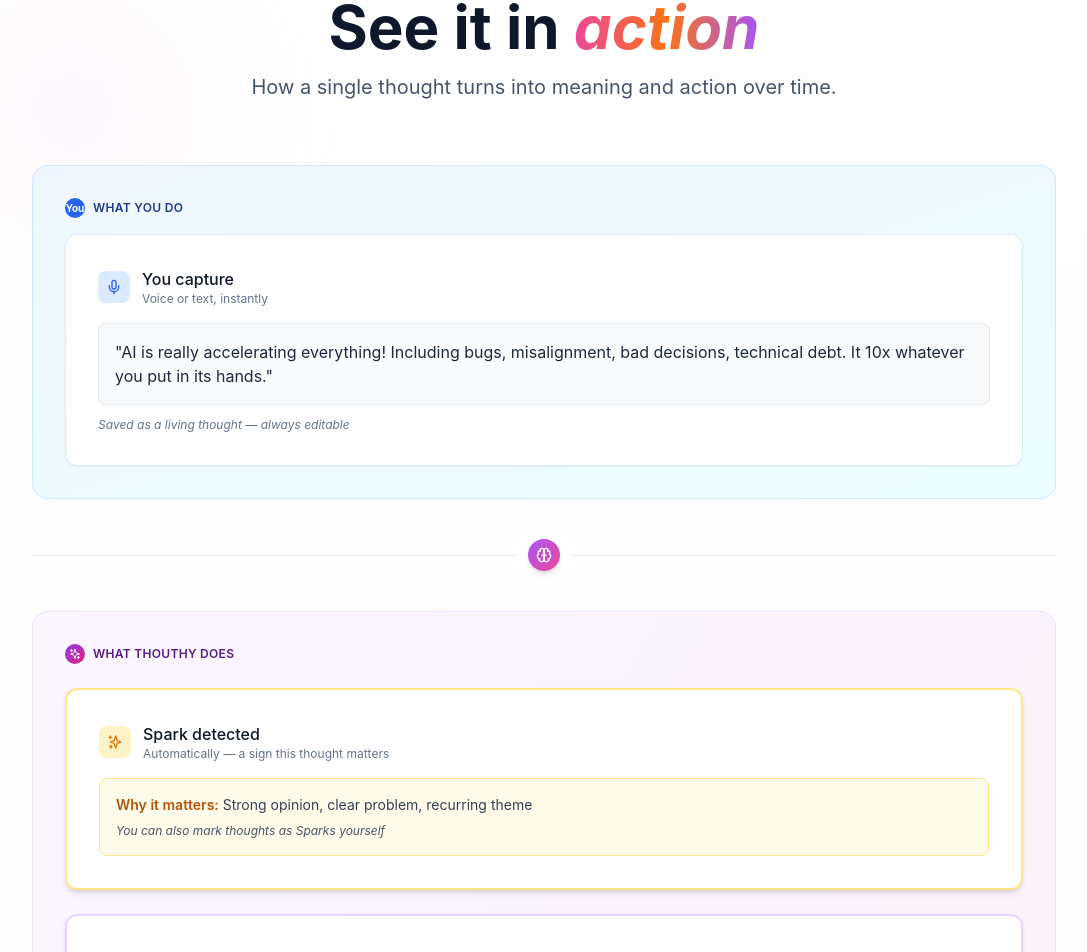
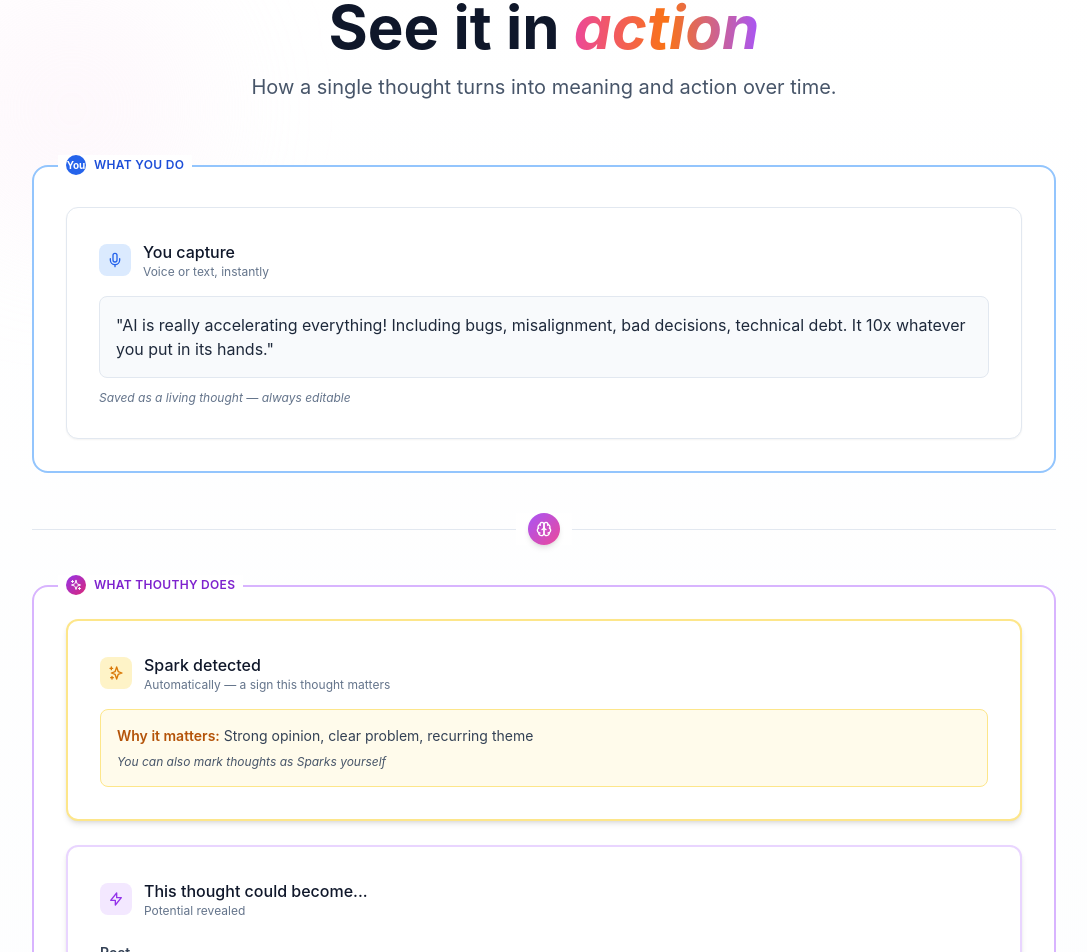
Before and after one commit to ovidon83/mindnestapp, a React (Vite) app: page / in a window 1280 px wide. Shown: the part 1455-2407 px from the top of the page, without its empty margins (96-1183 px from the left). Built offline with nearby package versions, Linux system fonts and the light colour scheme; no server answers.

Commit message:
Replace gradient backgrounds with clean borders and labels

```diff
--- a/src/components/CaptureView.tsx
+++ b/src/components/CaptureView.tsx
@@ -661,16 +661,18 @@
               <div className="max-w-5xl mx-auto space-y-6 sm:space-y-8">
 
                 {/* User Section */}
-                <div className="bg-gradient-to-br from-blue-50 to-cyan-50 rounded-2xl p-6 sm:p-8 border border-blue-200/60">
-                  <div className="flex items-center gap-2 mb-4">
-                    <div className="w-5 h-5 bg-blue-600 rounded-full flex items-center justify-center">
-                      <span className="text-white text-[10px] font-bold">You</span>
+                <div className="bg-white rounded-2xl p-6 sm:p-8 border-2 border-blue-300 relative">
+                  <div className="absolute -top-3 left-6 bg-white px-2">
+                    <div className="flex items-center gap-2">
+                      <div className="w-5 h-5 bg-blue-600 rounded-full flex items-center justify-center">
+                        <span className="text-white text-[10px] font-bold">You</span>
+                      </div>
+                      <h3 className="text-xs font-semibold text-blue-700 uppercase tracking-wide">What you do</h3>
                     </div>
-                    <h3 className="text-xs font-semibold text-blue-900 uppercase tracking-wide">What you do</h3>
                   </div>
 
                   {/* Step 1: Raw Thought Captured */}
-                  <div className="bg-white rounded-xl shadow-sm border border-blue-100 p-6 sm:p-8">
+                  <div className="bg-white rounded-xl shadow-sm border border-slate-200 p-6 sm:p-8 mt-2">
                     <div className="flex items-center gap-3 mb-4">
                       <div className="w-8 h-8 bg-blue-100 rounded-lg flex items-center justify-center">
                         <Mic className="w-4 h-4 text-blue-600" />
@@ -702,12 +704,14 @@
                 </div>
 
                 {/* Thouthy Section */}
-                <div className="bg-gradient-to-br from-purple-50 to-pink-50 rounded-2xl p-6 sm:p-8 border border-purple-200/60">
-                  <div className="flex items-center gap-2 mb-6">
-                    <div className="w-5 h-5 bg-gradient-to-br from-purple-600 to-pink-600 rounded-full flex items-center justify-center">
-                      <Sparkles className="w-3 h-3 text-white" />
+                <div className="bg-white rounded-2xl p-6 sm:p-8 border-2 border-purple-300 relative">
+                  <div className="absolute -top-3 left-6 bg-white px-2">
+                    <div className="flex items-center gap-2">
+                      <div className="w-5 h-5 bg-gradient-to-br from-purple-600 to-pink-600 rounded-full flex items-center justify-center">
+                        <Sparkles className="w-3 h-3 text-white" />
+                      </div>
+                      <h3 className="text-xs font-semibold text-purple-700 uppercase tracking-wide">What Thouthy does</h3>
                     </div>
-                    <h3 className="text-xs font-semibold text-purple-900 uppercase tracking-wide">What Thouthy does</h3>
                   </div>
 
                     {/* Step 2: Spark Detected */}
```
